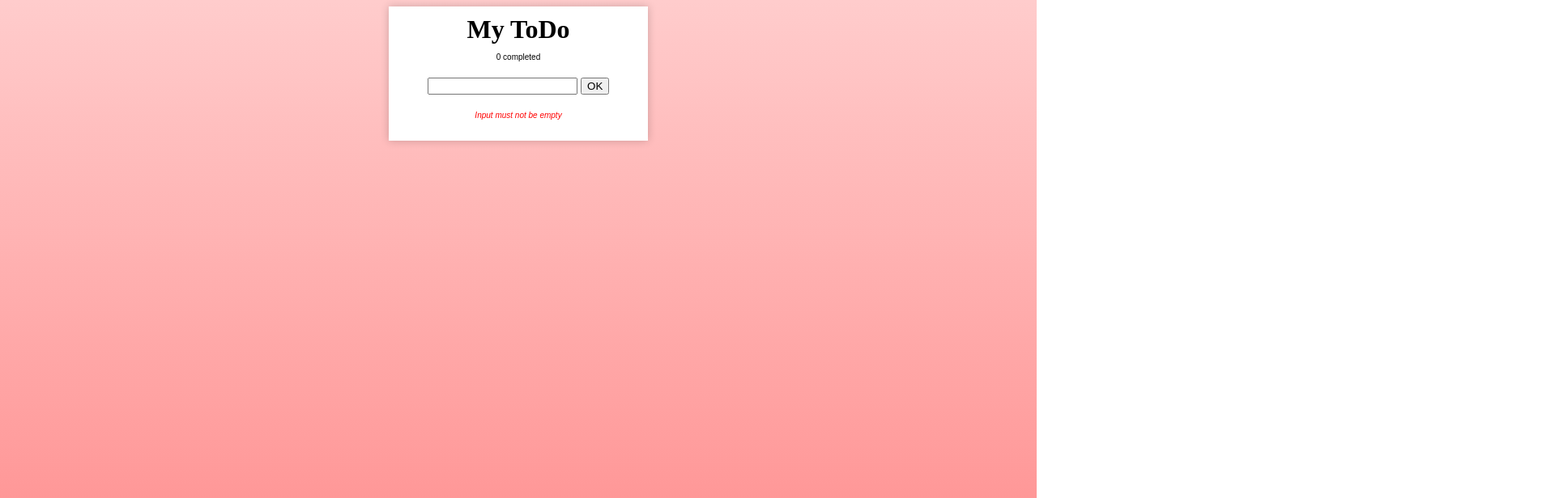
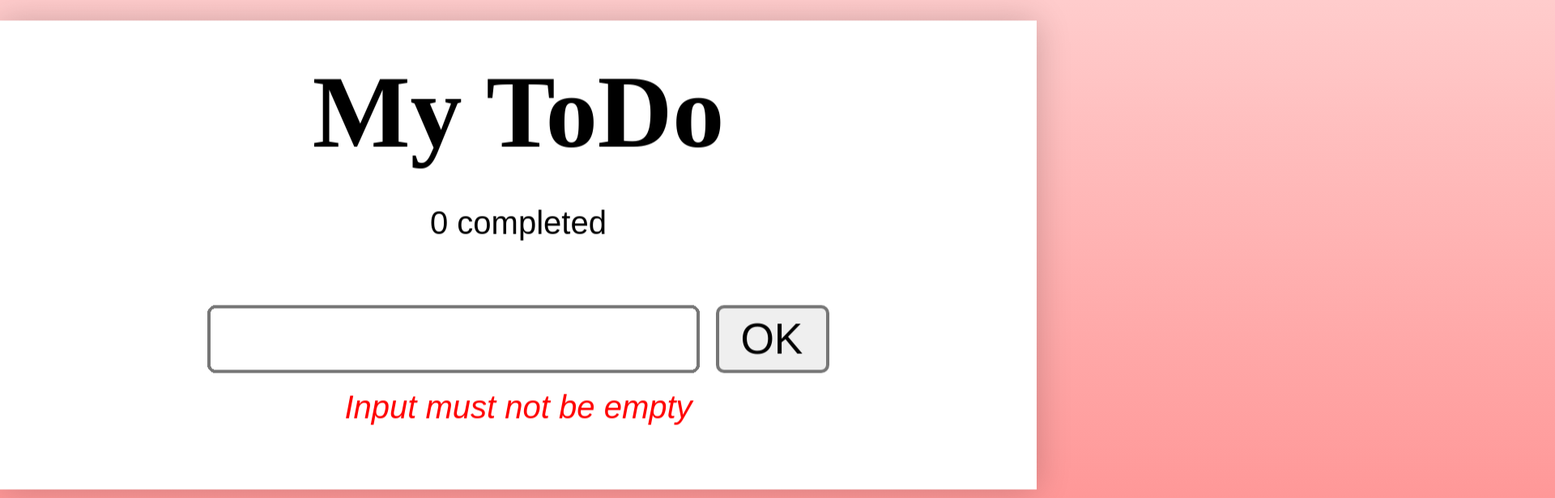
Before and after one commit to amyrman/edu-css-style-todo, a plain HTML site: page index.html in a window 1280 px wide. Both pictures are taken after a click on the button "OK". Shown: the top 616 px of the page at 81% size, 1920 px wide, since content can reach past the window. Drawn offline with Linux system fonts and the light colour scheme.

Commit message:
Clean up code, fine-tuning positioning and scale, add comment in js

```diff
--- a/index.html
+++ b/index.html
@@ -9,12 +9,11 @@
 
   <body>
 
-    <div class="container">
+    <div class="card">
       <h1 class="title-text">My ToDo</h1>
       <p class="counter">0 completed</p>
       <div class="input-form">
-        <label for="input"></label>
-        <input type="text" name="input">
+        <input type="text">
         <button>OK</button>
       </div>
       <small class="error-msg"></small>
--- a/script.js
+++ b/script.js
@@ -11,7 +11,7 @@ button.addEventListener("click", () => {
 
     const input_Text = input.value;
 
-    // WHEN NO TEXT ENTERED OUTPUT MESSAGE AND ADD CLASS
+    // WHEN NO TEXT ENTERED OUTPUT ERROR-MESSAGE AND ADD CLASS TO MAKE ERROR-MSG VISIBLE
     // ELSE REMOVE CLASS
     if (input_Text.length == 0) {
       document.querySelector("small").innerText = "Input must not be empty";
@@ -45,7 +45,8 @@ button.addEventListener("click", () => {
     // WHEN INPUT-TEXT SPAN CLICK
     itemText.addEventListener("click", function () {
 
-      // IF CLASS COMPLETED, REMOVE CLASS COMPLETED
+      // TOGGLE CLASS
+      // IF CLASS == COMPLETED, REMOVE CLASS COMPLETED
       // ELSE ADD COMPLETED -- why not classList.add/remove("completed")?
       // Increase counter
       if (itemText.getAttribute("class") == "completed") {
--- a/style.css
+++ b/style.css
@@ -5,6 +5,19 @@ html  {
 
 body {
   font-family: Arial, Helvetica, sans-serif;
+  scale: 2;
+  transform: scale(2);
+  transform-origin: 50% -4%;
+}
+
+.card {
+  background-color: white;
+  box-shadow: 0 0 10px rgba(0, 0, 0, 0.2);
+  text-align: center;
+  padding: 10px;
+  margin: 0 auto;
+  max-width: 300px;
+  animation: 0.8s 0.2s both container-enter;
 }
 
 .title-text {
@@ -16,34 +29,33 @@ body {
 
 .counter {
   font-size: 10px;
-  /* font-weight: bold; */
   margin: 5, 5, 5, 5;
   animation: 0.5s 1.1s both fade-in;
 }
 
+input {
+  max-width: 144px;
+}
+
 .input-form  {
-  margin: 20px;
+  margin: 20px auto 4px;
   animation: 1s 1.2s both fade-in;
+}
+
+ul  {
+  margin: 10px auto;
 }
 
 li {
   list-style-type: none;
-  margin-right: 20%;
-  padding: 1%;
+  margin-right: 38px;
+  padding: 3px;
   cursor: pointer;
   animation: 0.5s 0s both add-task;
-
 }
 
-.container {
-  background-color: white;
-  box-shadow: 0 0 10px rgba(0, 0, 0, 0.2);
-  text-align: center;
-  padding: 10px;
-  margin: 0 auto;
-  max-width: 300px;
-
-  animation: 0.8s 0.2s both container-enter;
+li > span:nth-child(1):hover {
+  text-decoration: line-through;
 }
 
 .completed {
@@ -63,20 +75,16 @@ animation: 0.3s 0s fade-out forwards;
   opacity: 1;
 }
 
-li > span:nth-child(1):hover {
-  text-decoration: line-through;
-}
-
 .error-msg {
   display: none;
   color: red;
   font-style: italic;
   font-size: 10px;
-  margin: 5px;
+  margin: 5px auto 10px;
   opacity: 0;
 }
 
-.visible {
+.error-msg.visible {
   display: block;
   animation: 1s both warning-msg;
 }
@@ -134,7 +142,7 @@ li > span:nth-child(1):hover {
 @keyframes add-task {
   0% {
     opacity: 0;
-    transform: translate(0, 40px);
+    transform: translate(0, 10px);
   }
   100% {
     opacity: 1;
```
